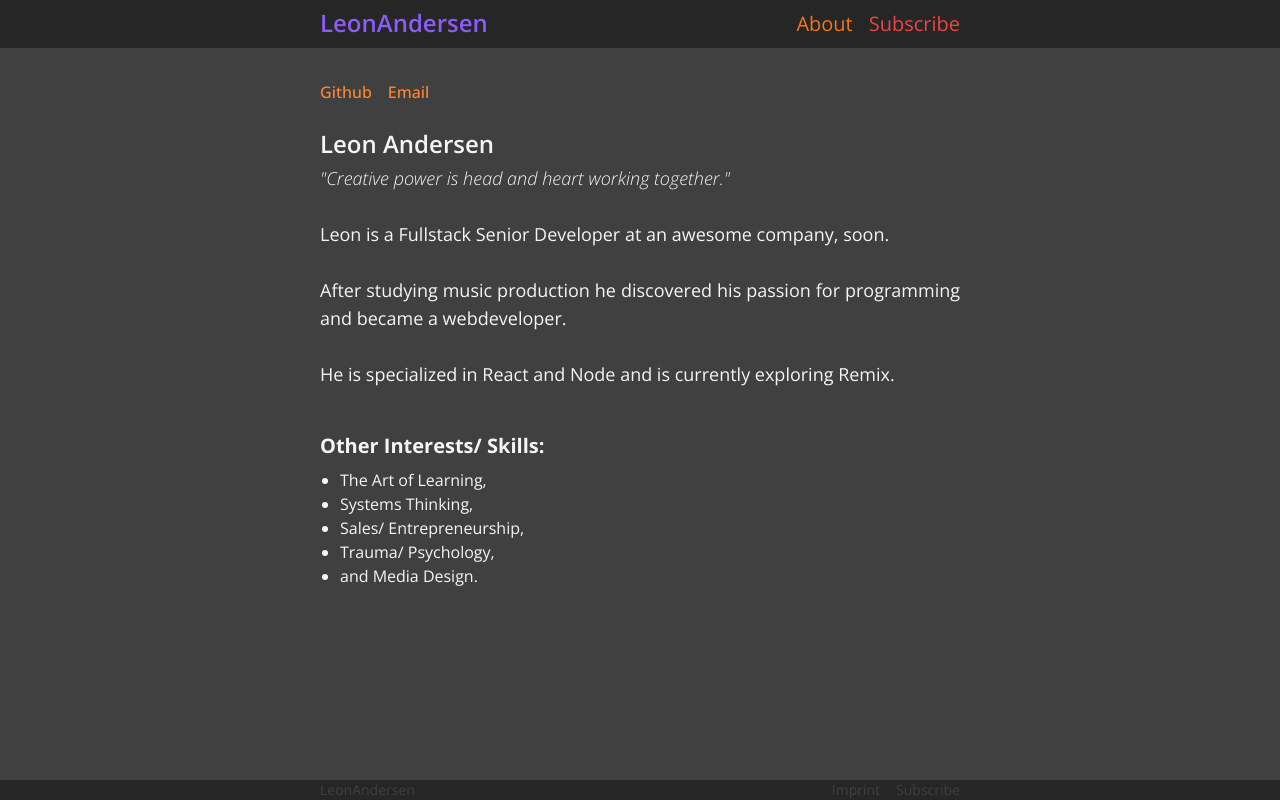
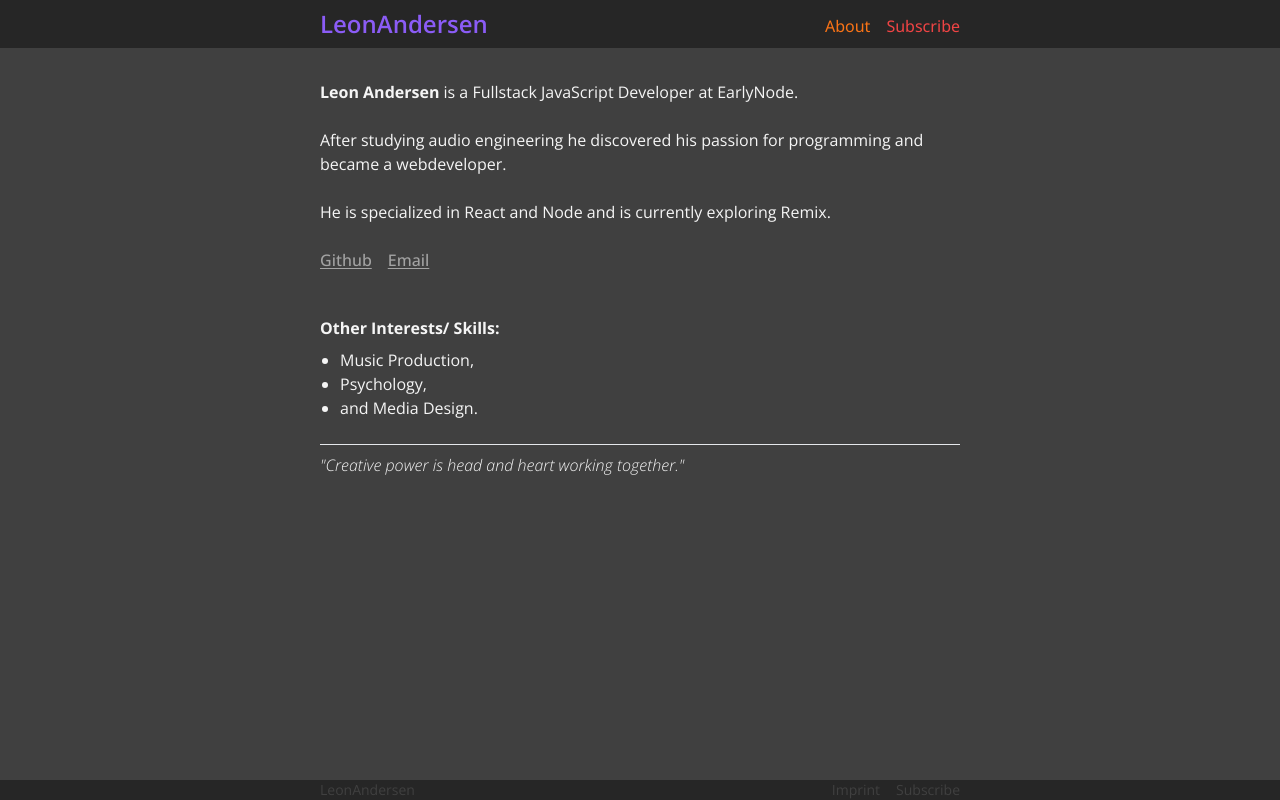
Before and after one commit to leonWarscheck/blog, a Next.js app: page /about in a window 1280 px wide. Built offline with nearby package versions, Linux system fonts and the light colour scheme.

Commit message:
feat(ui): ui update fontsizes, subForms positioning, first half of onPageSub ref Error

```diff
--- a/src/components/Header.js
+++ b/src/components/Header.js
@@ -41,13 +41,14 @@ export default function Header({}) {
     <header className=" h-12 bg-neutral-800 items-center flex fixed w-full ">
       <nav className="max-w-2xl  mx-auto flex flex-grow items-center px-4">
         <Link
-          className=" absolute bottom-c3 font-semibold text-2xl text-violet-500 hover:text-neutral-400"
+          className=" absolute bottom- c3 font-semibold text-2xl text-violet-500 hover:text-neutral-400"
           href="/"
           onClick={handleMenuClose}
         >
           <h1 className="">LeonAndersen</h1>
+          {/* <h1 className="">Leon<span className="text-amber-500">Andersen</span><span className="text-red-500">.dev</span></h1> */}
         </Link>
-        <ul className="hidden  c1:flex space-x-4 ml-auto ">
+        <ul className="hidden -mb-1 c1:flex space-x-4 ml-auto text-neutral- 400 font-[450]">
           {/* <li>
               <Link
                 className="text-xl text-amber-400 hover:text-neutral-400"
@@ -58,7 +59,7 @@ export default function Header({}) {
             </li> */}
           <li>
             <Link
-              className="text-xl text-orange-500 hover:text-neutral-400"
+              className="text- sm xl text-orange-500  hover:text-neutral-400"
               href="/about"
             >
               About
@@ -66,7 +67,7 @@ export default function Header({}) {
           </li>
           <li className=" flex items-center relative">
             <button
-              className="text-xl text-red-500 hover:text-neutral-400"
+              className="text- sm xl text-red-500 hover:text-neutral-400"
               onClick={handleSubscribeClick}
             >
               Subscribe
--- a/src/components/Menu.js
+++ b/src/components/Menu.js
@@ -1,10 +1,16 @@
 import Link from "next/link";
 import axios from "axios";
-import { useState } from "react";
+import { useState, useEffect, useRef } from "react";
 
 export default function Menu({ handleMenuToggle2, menuOpen, handleMenuClose }) {
   const [feedbackState, setFeedbackState] = useState("");
   const [isSubmitting, setIsSubmitting] = useState(false);
+  const inputRef = useRef(null)
+
+  useEffect(()=>{if(inputRef.current){
+    inputRef.current.focus();
+  }
+}, []);
 
   const handleSubscribe = async (event) => {
     event.preventDefault();
@@ -78,6 +84,7 @@ export default function Menu({ handleMenuToggle2, menuOpen, handleMenuClose }) {
                       required
                       autoCapitalize="off"
                       autoCorrect="off"
+                      ref={inputRef}
                     />
                     <button
                       className="text-red-500 w-full   py-11  flex hover:text-neutral-400"
--- a/src/components/SubscribeFormFooter.js
+++ b/src/components/SubscribeFormFooter.js
@@ -46,7 +46,7 @@ export default function SubscribeForm({ onCancel, onSubscribe }) {
     <>
       {feedbackState === "" && (
         <form
-      className="absolute bg-neutral-800 -right-c1 flex "
+      className="absolute bg-neutral-800 -right-[83.5px] flex "
       onSubmit={handleSubscribe}
     ><input
         type="email"
--- a/src/components/SubscribeFormHeader.js
+++ b/src/components/SubscribeFormHeader.js
@@ -36,7 +36,6 @@ export default function SubscribeForm({ onCancel, onSubscribe }) {
       setIsSubmitting(false);
       setTimeout(() => onSubscribe(), 2500);
       setTimeout(() => setFeedbackState(""), 3000);
-
     }
   };
 
@@ -44,41 +43,50 @@ export default function SubscribeForm({ onCancel, onSubscribe }) {
     <>
       {feedbackState === "" && (
         <form
-      className="absolute bg-neutral-800 -right-c1 flex "
+          className="absolute bg-neutral-800 -right-[89.9px] flex font- [450]"
           onSubmit={handleSubscribe}
-    ><input
+        >
+          <input
             type="email"
             name="email"
             id="navSubInput"
             placeholder="Email"
-        className=" text-xl pl-4 w-64 h-12 focus:outline-none bg-neutral-600 text-neutral-300  "
+            className=" text- xl pl-4 w-64 h-12 -mt-1 focus:outline-none bg-neutral-600 text-neutral-300  "
             required
             autoCapitalize="off"
             autoCorrect="off"
             ref={inputRef}
-      /><button
-        className="text-xl text-red-500 pl-4"
+          />
+          <button
+            className="text- xl text-red-500 pl-4"
             type="submit"
             disabled={isSubmitting}
           >
             Subscribe
           </button>
-      <button className="mx-5 text-xl    text-neutral-700 " onClick={onCancel}>
+          <button
+            className="mx-5 text- xl    text-neutral-700 "
+            onClick={onCancel}
+          >
             Cancel
           </button>
         </form>
       )}
       {feedbackState === "success" && (
-        <div className=" absolute flex pl-32 right-0 bg-neutral-800">
-          <p className="text-orange-500 text-xl ">Success.&nbsp;<span className="text-red-500">Thank&nbsp;you.</span></p>
+        <div className=" absolute flex pl-28 right-0 bg-neutral-800">
+          <p className="text-orange-500 text- xl ">
+            Success.&nbsp;<span className="text-red-500">Thank&nbsp;you.</span>
+          </p>
         </div>
       )}
       {feedbackState === "failure" && (
         <div className=" absolute flex pl-32 right-0 bg-neutral-800">
-        <p className="text-orange-500 text-xl ">Failure.&nbsp;<span className="text-red-500">Please&nbsp;try&nbsp;again.</span></p>
+          <p className="text-orange-500 text- xl ">
+            Failure.&nbsp;
+            <span className="text-red-500">Please&nbsp;try&nbsp;again.</span>
+          </p>
         </div>
       )}
     </>
-
   );
 }
--- a/src/components/SubscribeFormOnPage.js
+++ b/src/components/SubscribeFormOnPage.js
@@ -4,12 +4,24 @@ import { useState, useEffect, useRef } from "react";
 export default function SubscribeFormOnPage({}) {
   const [feedbackState, setFeedbackState] = useState("");
   const [isSubmitting, setIsSubmitting] = useState(false);
-  let formRef = useRef(null);
+  const formRef = useRef(null);
   const inputRef = useRef(null);
 
   useEffect(() => {
-    formRef.current.addEventListener("click", () => inputRef.current.focus());
-    return () => (inputRef.current = null);
+    const handleClick = () => {
+      if (inputRef.current) {
+        inputRef.current.focus();
+      }
+
+    };
+
+    formRef.current.addEventListener("click", handleClick);
+
+    return () => {
+      formRef.current.removeEventListener("click", handleClick);
+      // formRef.current = null
+      inputRef.current = null;
+    };
   }, []);
 
   useEffect(() => {
@@ -26,6 +38,7 @@ export default function SubscribeFormOnPage({}) {
     setIsSubmitting(true);
 
     inputRef.current.blur();
+
 
     try {
       const formData = new FormData(event.target);
@@ -47,7 +60,7 @@ export default function SubscribeFormOnPage({}) {
   return (
     <form
       ref={formRef}
-      className="px-4 bg-neutral-800 text-wrap py-5 mt-10 mb-7"
+      className="px-4 bg-neutral-800 text-wrap py-5 mt-10 mb-7 h- full c1:h-40"
       onSubmit={handleSubscribe}
     >
       {feedbackState === "" && (
@@ -68,7 +81,7 @@ export default function SubscribeFormOnPage({}) {
               ref={inputRef}
             />
             <button
-              className="text-xl font- text-emerald-la pt-3 c1:pt-0 c1:pl-3 hover:text-neutral-400"
+              className="text-xl font-medium text-emerald-la pt-3 c1:pt-0 c1:pl-3 hover:text-neutral-400"
               type="submit"
               disabled={isSubmitting}
             >
@@ -78,14 +91,14 @@ export default function SubscribeFormOnPage({}) {
         </>
       )}
       {feedbackState === "success" && (
-        <p className="text-xl mr-auto py-c6 text-neutral-200 ">
+        <p className="text-xl  text-neutral-200">
           Success.
           <br />
           Thank you for subscribing.
         </p>
       )}
       {feedbackState === "failure" && (
-        <p className="text-xl mr-auto py-c6 text-neutral-200">
+        <p className="text-xl  text-neutral-200">
           Something went wrong.
           <br />
           Please try again or try a different email.
--- a/src/pages/about.js
+++ b/src/pages/about.js
@@ -2,16 +2,30 @@ import Head from "next/head";
 
 export default function AboutPage() {
   return (
-    <main className="max-w-2xl mx-auto pt-20 pb-12 px-4 grow">
+    <main className="max-w-2xl mx-auto pt-20 pb-12 px-4 grow ">
       <Head>
         <title>About Leon Andersen</title>
       </Head>
-      <ul
-        className="text-orange-la mb-5 flex pb-1 font-medium "
+
+      <section>
+        {/* <h1 className="font-semibold text-2xl mb-1 ">Leon Andersen</h1> */}
+
+
+        <p className="text- lg mb-2 text- balance c1:textjustify pb-4">
+          <span className="font-bold">Leon Andersen</span> is a Fullstack JavaScript Developer at EarlyNode.{" "}
+          <br />
+          <br />
+          After studying audio engineering he discovered his passion for
+          programming and became a webdeveloper. <br />
+          <br />
+          He is specialized in React and Node and is currently exploring Remix.
+        </p>
+        <ul
+        className="text-orange -la text-neutral-400 mb-10 flex pb-1 font-medium  underline underline-offset-2 mx-auto "
         aria-label="Contact Links"
       >
-        <li>
-          <h2 className="mr-2 group  underline-offset-2 hover:text-neutral-400 ">
+        <li className="ml- auto">
+          <h2 className="mr-2 grou  underline-offset-2 hover:text-neutral-400 ">
             <a href="https://github.com/leonAndersen">Github</a>
           </h2>
         </li>
@@ -26,28 +40,18 @@ export default function AboutPage() {
           </h2>
         </li>
       </ul>
-      <section>
-        <h1 className="font-semibold text-2xl mb-1">Leon Andersen</h1>
-        <h3 className="italic text-lg mb-7 font-light">
+        <h2 className="font-bold text- lg pb-2">Other Interests/ Skills:</h2>
+        <ul className=" list-disc pl-5">
+          {/* <li>The Art of Learning,</li>
+          <li>Systems Thinking,</li> */}
+          <li>Music Production,</li>
+          <li>Psychology,</li>
+          <li>and Media Design.</li>
+        </ul>
+        <hr className="mt-6"/>
+        <h3 className="italic text- sm lg mt-2 font-light ">
           "Creative power is head and heart working together."
         </h3>
-        <p className="text-lg mb-7 text-balance c1:text-justify pb-4">
-          Leon is a Fullstack Senior Developer at an awesome company, soon.{" "}
-          <br />
-          <br />
-          After studying music production he discovered his passion for
-          programming and became a webdeveloper. <br />
-          <br />
-          He is specialized in React and Node and is currently exploring Remix.
-        </p>
-        <h2 className="font-bold text-xl pb-2">Other Interests/ Skills:</h2>
-        <ul className="text-md list-disc pl-5">
-          <li>The Art of Learning,</li>
-          <li>Systems Thinking,</li>
-          <li>Sales/ Entrepreneurship,</li>
-          <li>Trauma/ Psychology,</li>
-          <li>and Media Design.</li>
-        </ul>
       </section>
     </main>
   );
```
Lines whose indentation alone changed are shown as unchanged.
